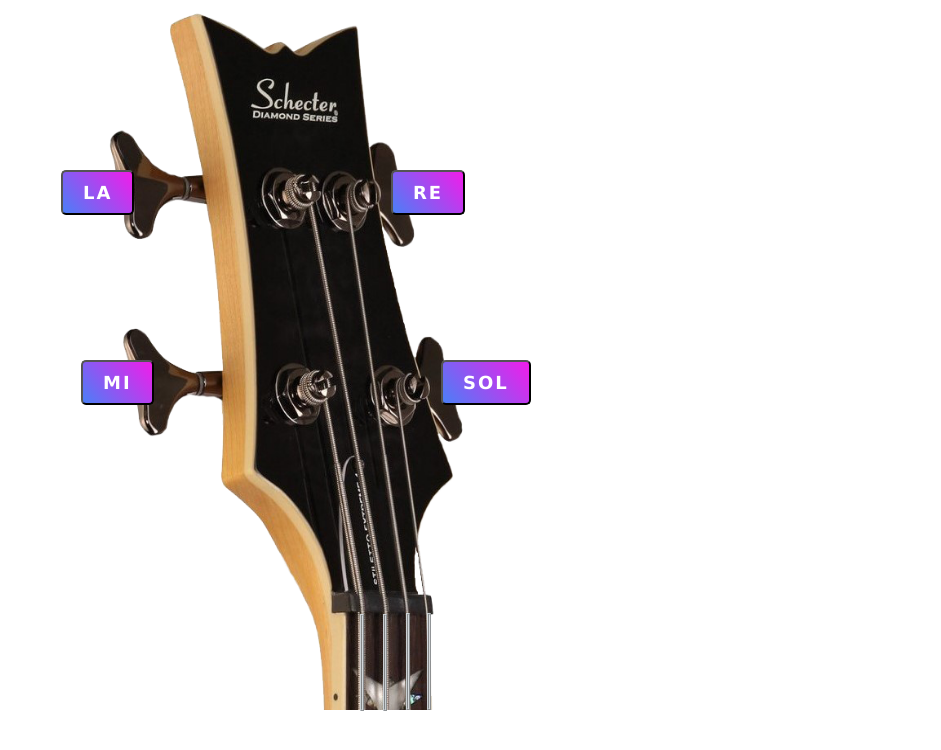
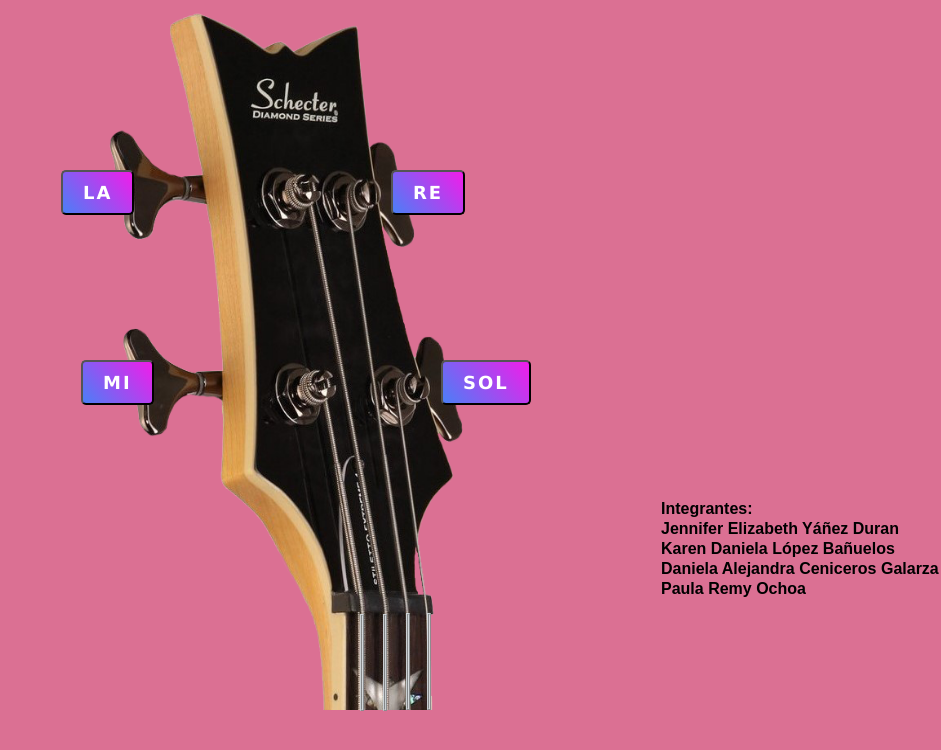
Before and after one commit to JenniD5/BajoElectrico, a plain HTML site: page index.html in a window 1280 px wide. Shown: the whole page, without its empty margins (339-1280 px from the left). Drawn offline with nearby package versions, Linux system fonts and the light colour scheme.

Commit message:
nombres y color

```diff
--- a/index.html
+++ b/index.html
@@ -30,6 +30,12 @@
         <audio id="audioLa" src="audios/La.mp3"></audio>
         <audio id="audioMi" src="audios/Mi.mp3"></audio>
 
+        <a class="b"><h4>Integrantes: </h4></a>
+        <a class="c"><h4>Jennifer Elizabeth Yáñez Duran</h4></a>
+        <a class="d"><h4>Karen Daniela López Bañuelos </h4></a>
+        <a class="e"><h4>Daniela Alejandra Ceniceros Galarza</h4></a>
+        <a class="f"><h4>Paula Remy Ochoa</h4></a>
+
         <script type="text/javascript" src="app.js"></script>
     </body>
 
--- a/style.css
+++ b/style.css
@@ -19,7 +19,7 @@ button{
 
 body
 {
-    background-color: rgb(255, 255, 255);
+    background-color: palevioletred;
     margin: 0;
 
 }
@@ -83,3 +83,40 @@ div {
     animation-play-state: running;
     animation-iteration-count:1;
 }
+
+
+.b
+{
+    font-family: sans-serif;
+    position: absolute;
+    top: 500px;
+    left: 1000px;
+}
+.c
+{
+    font-family: sans-serif;
+    position: absolute;
+    top: 520px;
+    left: 1000px;
+}
+.d
+{
+    font-family: sans-serif;
+    position: absolute;
+    top: 540px;
+    left: 1000px;
+}
+.e
+{
+    font-family: sans-serif;
+    position: absolute;
+    top: 560px;
+    left: 1000px;
+}
+.f
+{
+    font-family: sans-serif;
+    position: absolute;
+    top: 580px;
+    left: 1000px;
+}
```
